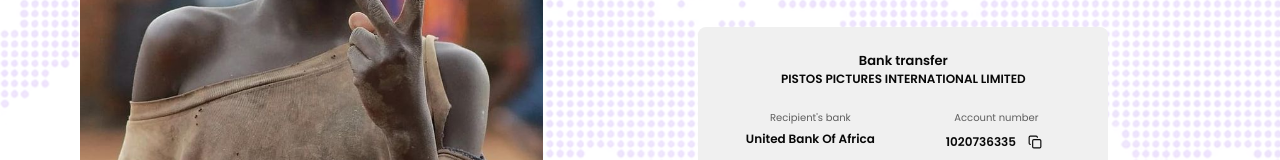
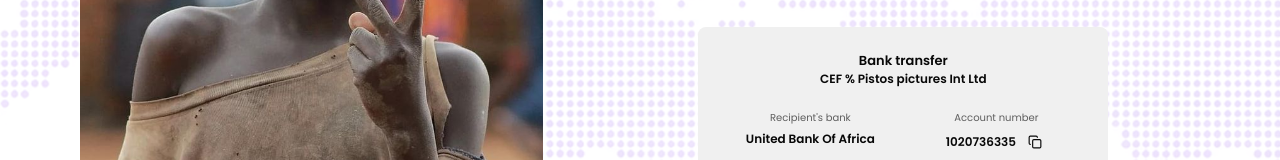
Before and after one commit to Ilesanmi-Crown/Chresthos-Empowerment-Foundation, a React (Vite) app: page /donate in a window 1280 px wide. Shown: the part 397-557 px from the top of the page. Built offline with nearby package versions, Linux system fonts and the light colour scheme; a web font is replaced by a local one.

Commit message:
Update DonatePage.jsx
changed the name of the account number

```diff
--- a/src/pages/DonatePage.jsx
+++ b/src/pages/DonatePage.jsx
@@ -50,7 +50,7 @@ export default function DonatePage() {
             <div className="donate-transfer-panel">
               <div className="donate-panel-heading">
                 <h2>Bank transfer</h2>
-                <h3>PISTOS PICTURES INTERNATIONAL LIMITED</h3>
+                <h3>CEF % Pistos pictures Int Ltd</h3>
               </div>
               <dl className="donate-bank-details">
                 <div>
```
